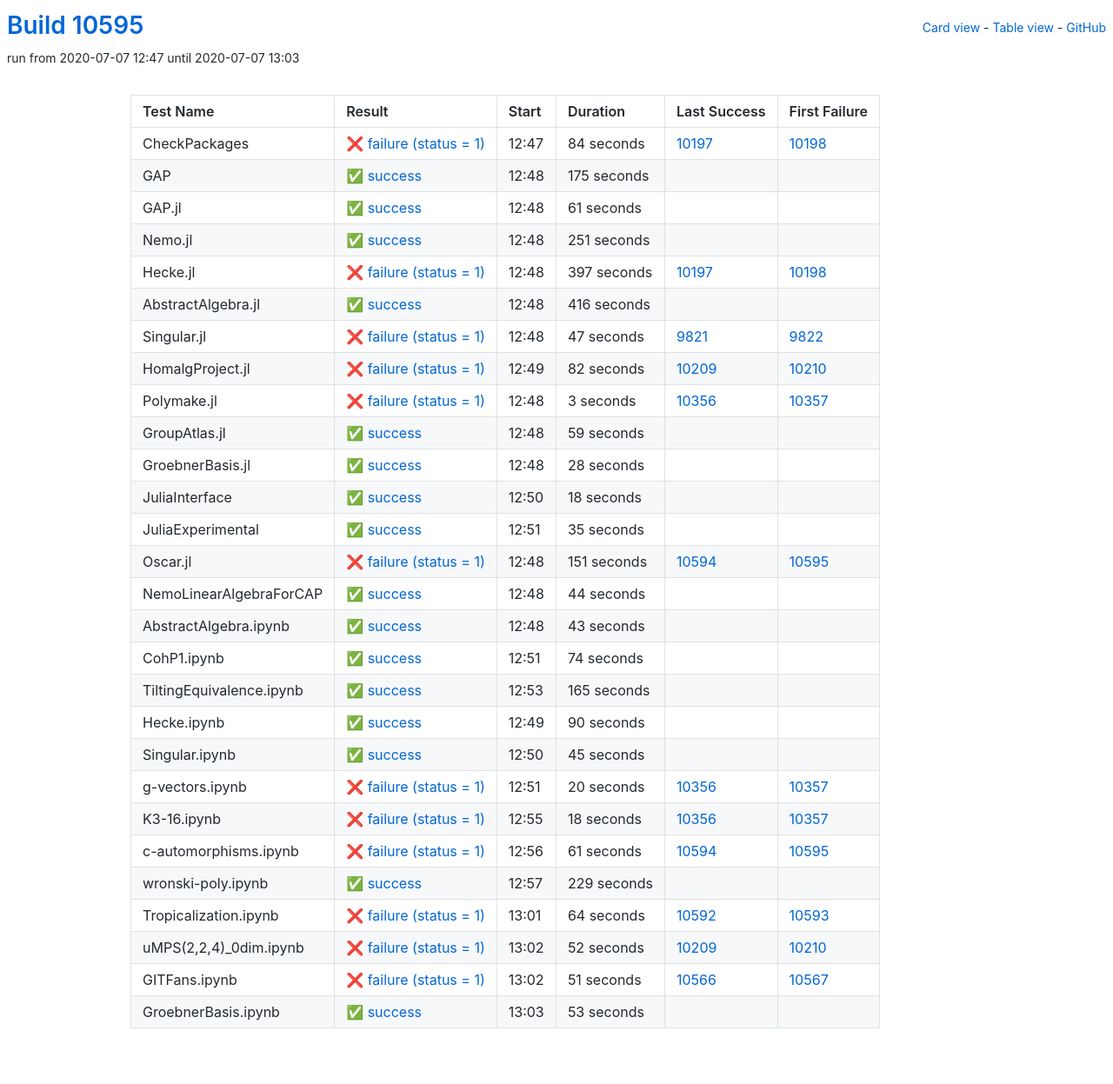
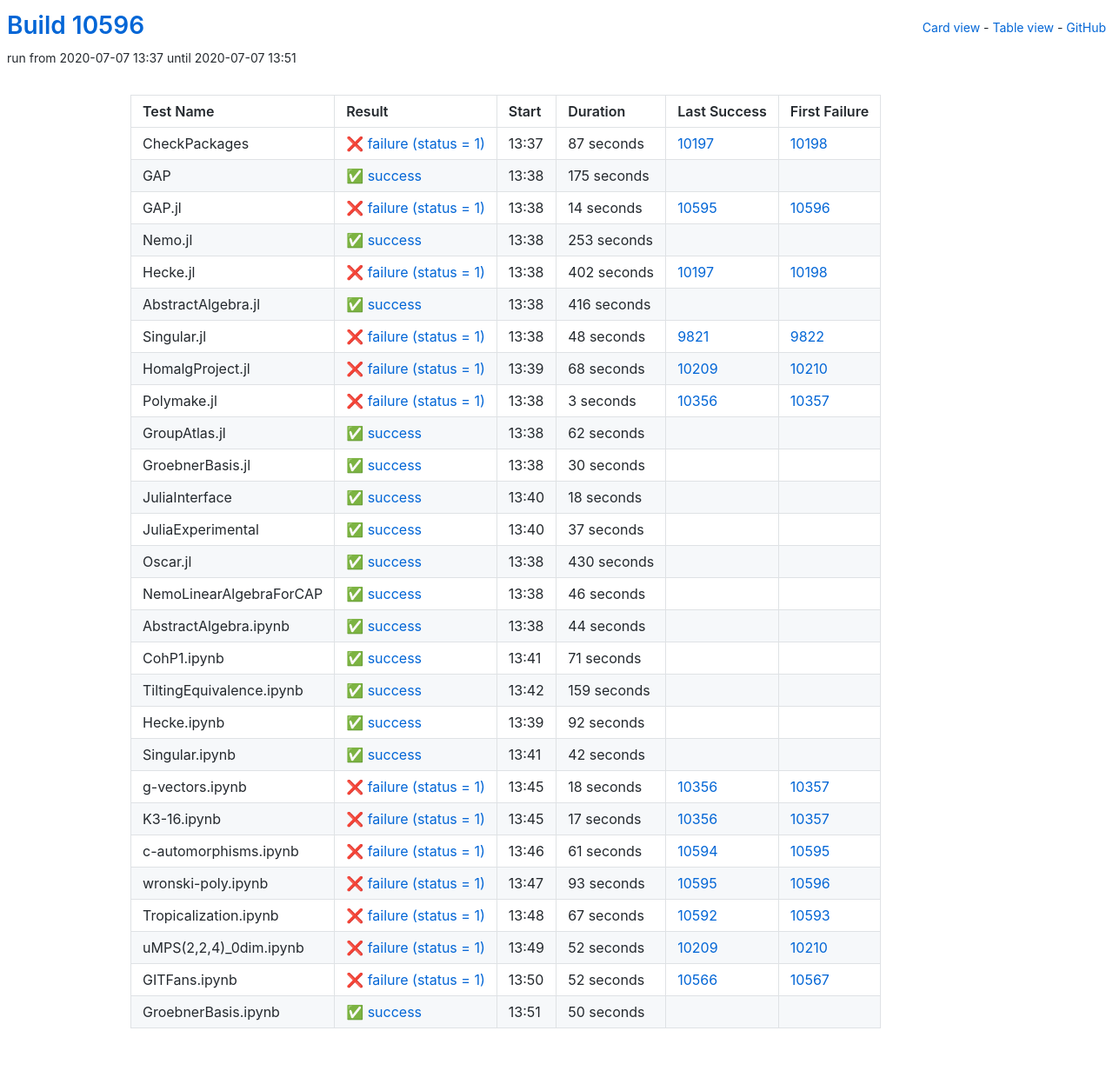
Before and after one commit to oscar-system/oscar-ci-status, a Jekyll site: the page built from table.html, in a window 1280 px wide. Shown: the whole page at 87% size. Built offline with Jekyll 4.4.1, drawn with Linux system fonts in a browser that asks for light colours.

Commit message:
Build #10596

```diff
--- a/_data/ci.yml
+++ b/_data/ci.yml
@@ -1,6 +1,6 @@
 ---
-build: 10595
-build_url: https://oscarci.mathematik.uni-kl.de/job/oscar/10595/
+build: 10596
+build_url: https://oscarci.mathematik.uni-kl.de/job/oscar/10596/
 job: oscar
 organization: oscar-system
 repo: oscar-ci-status
@@ -8,20 +8,20 @@
 tests:
 - name: CheckPackages
   id: checkpackages
-  log: https://oscarci.mathematik.uni-kl.de/job/oscar/10595/artifact/logs/build-10595/CheckPackages.log
-  start: 2020-07-07 12:47
+  log: https://oscarci.mathematik.uni-kl.de/job/oscar/10596/artifact/logs/build-10596/CheckPackages.log
+  start: 2020-07-07 13:37
   success: false
   exitcode: 1
   status: failure
-  duration: 84
+  duration: 87
   last_success: 10197
   last_success_url: https://oscarci.mathematik.uni-kl.de/job/oscar/10197/
   first_failure: 10198
   first_failure_url: https://oscarci.mathematik.uni-kl.de/job/oscar/10198/
 - name: GAP
   id: gap
-  log: https://oscarci.mathematik.uni-kl.de/job/oscar/10595/artifact/logs/build-10595/GAP.log
-  start: 2020-07-07 12:48
+  log: https://oscarci.mathematik.uni-kl.de/job/oscar/10596/artifact/logs/build-10596/GAP.log
+  start: 2020-07-07 13:38
   success: true
   exitcode: 0
   status: success
@@ -32,44 +32,44 @@
   first_failure_url:
 - name: GAP.jl
   id: gap-jl
-  log: https://oscarci.mathematik.uni-kl.de/job/oscar/10595/artifact/logs/build-10595/GAP.jl.log
-  start: 2020-07-07 12:48
+  log: https://oscarci.mathematik.uni-kl.de/job/oscar/10596/artifact/logs/build-10596/GAP.jl.log
+  start: 2020-07-07 13:38
+  success: false
+  exitcode: 1
+  status: failure
+  duration: 14
+  last_success: 10595
+  last_success_url: https://oscarci.mathematik.uni-kl.de/job/oscar/10595/
+  first_failure: 10596
+  first_failure_url: https://oscarci.mathematik.uni-kl.de/job/oscar/10596/
+- name: Nemo.jl
+  id: nemo-jl
+  log: https://oscarci.mathematik.uni-kl.de/job/oscar/10596/artifact/logs/build-10596/Nemo.jl.log
+  start: 2020-07-07 13:38
   success: true
   exitcode: 0
   status: success
-  duration: 61
-  last_success: false
-  last_success_url:
-  first_failure: false
-  first_failure_url:
-- name: Nemo.jl
-  id: nemo-jl
-  log: https://oscarci.mathematik.uni-kl.de/job/oscar/10595/artifact/logs/build-10595/Nemo.jl.log
-  start: 2020-07-07 12:48
-  success: true
-  exitcode: 0
-  status: success
-  duration: 251
+  duration: 253
   last_success: false
   last_success_url:
   first_failure: false
   first_failure_url:
 - name: Hecke.jl
   id: hecke-jl
-  log: https://oscarci.mathematik.uni-kl.de/job/oscar/10595/artifact/logs/build-10595/Hecke.jl.log
-  start: 2020-07-07 12:48
+  log: https://oscarci.mathematik.uni-kl.de/job/oscar/10596/artifact/logs/build-10596/Hecke.jl.log
+  start: 2020-07-07 13:38
   success: false
   exitcode: 1
   status: failure
-  duration: 397
+  duration: 402
   last_success: 10197
   last_success_url: https://oscarci.mathematik.uni-kl.de/job/oscar/10197/
   first_failure: 10198
   first_failure_url: https://oscarci.mathematik.uni-kl.de/job/oscar/10198/
 - name: AbstractAlgebra.jl
   id: abstractalgebra-jl
-  log: https://oscarci.mathematik.uni-kl.de/job/oscar/10595/artifact/logs/build-10595/AbstractAlgebra.jl.log
-  start: 2020-07-07 12:48
+  log: https://oscarci.mathematik.uni-kl.de/job/oscar/10596/artifact/logs/build-10596/AbstractAlgebra.jl.log
+  start: 2020-07-07 13:38
   success: true
   exitcode: 0
   status: success
@@ -80,32 +80,32 @@
   first_failure_url:
 - name: Singular.jl
   id: singular-jl
-  log: https://oscarci.mathematik.uni-kl.de/job/oscar/10595/artifact/logs/build-10595/Singular.jl.log
-  start: 2020-07-07 12:48
+  log: https://oscarci.mathematik.uni-kl.de/job/oscar/10596/artifact/logs/build-10596/Singular.jl.log
+  start: 2020-07-07 13:38
   success: false
   exitcode: 1
   status: failure
-  duration: 47
+  duration: 48
   last_success: 9821
   last_success_url: https://oscarci.mathematik.uni-kl.de/job/oscar/9821/
   first_failure: 9822
   first_failure_url: https://oscarci.mathematik.uni-kl.de/job/oscar/9822/
 - name: HomalgProject.jl
   id: homalgproject-jl
-  log: https://oscarci.mathematik.uni-kl.de/job/oscar/10595/artifact/logs/build-10595/HomalgProject.jl.log
-  start: 2020-07-07 12:49
+  log: https://oscarci.mathematik.uni-kl.de/job/oscar/10596/artifact/logs/build-10596/HomalgProject.jl.log
+  start: 2020-07-07 13:39
   success: false
   exitcode: 1
   status: failure
-  duration: 82
+  duration: 68
   last_success: 10209
   last_success_url: https://oscarci.mathematik.uni-kl.de/job/oscar/10209/
   first_failure: 10210
   first_failure_url: https://oscarci.mathematik.uni-kl.de/job/oscar/10210/
 - name: Polymake.jl
   id: polymake-jl
-  log: https://oscarci.mathematik.uni-kl.de/job/oscar/10595/artifact/logs/build-10595/Polymake.jl.log
-  start: 2020-07-07 12:48
+  log: https://oscarci.mathematik.uni-kl.de/job/oscar/10596/artifact/logs/build-10596/Polymake.jl.log
+  start: 2020-07-07 13:38
   success: false
   exitcode: 1
   status: failure
@@ -116,32 +116,32 @@
   first_failure_url: https://oscarci.mathematik.uni-kl.de/job/oscar/10357/
 - name: GroupAtlas.jl
   id: groupatlas-jl
-  log: https://oscarci.mathematik.uni-kl.de/job/oscar/10595/artifact/logs/build-10595/GroupAtlas.jl.log
-  start: 2020-07-07 12:48
+  log: https://oscarci.mathematik.uni-kl.de/job/oscar/10596/artifact/logs/build-10596/GroupAtlas.jl.log
+  start: 2020-07-07 13:38
   success: true
   exitcode: 0
   status: success
-  duration: 59
+  duration: 62
   last_success: false
   last_success_url:
   first_failure: false
   first_failure_url:
 - name: GroebnerBasis.jl
   id: groebnerbasis-jl
-  log: https://oscarci.mathematik.uni-kl.de/job/oscar/10595/artifact/logs/build-10595/GroebnerBasis.jl.log
-  start: 2020-07-07 12:48
+  log: https://oscarci.mathematik.uni-kl.de/job/oscar/10596/artifact/logs/build-10596/GroebnerBasis.jl.log
+  start: 2020-07-07 13:38
   success: true
   exitcode: 0
   status: success
-  duration: 28
+  duration: 30
   last_success: false
   last_success_url:
   first_failure: false
   first_failure_url:
 - name: JuliaInterface
   id: juliainterface
-  log: https://oscarci.mathematik.uni-kl.de/job/oscar/10595/artifact/logs/build-10595/JuliaInterface.log
-  start: 2020-07-07 12:50
+  log: https://oscarci.mathematik.uni-kl.de/job/oscar/10596/artifact/logs/build-10596/JuliaInterface.log
+  start: 2020-07-07 13:40
   success: true
   exitcode: 0
   status: success
@@ -152,32 +152,44 @@
   first_failure_url:
 - name: JuliaExperimental
   id: juliaexperimental
-  log: https://oscarci.mathematik.uni-kl.de/job/oscar/10595/artifact/logs/build-10595/JuliaExperimental.log
-  start: 2020-07-07 12:51
+  log: https://oscarci.mathematik.uni-kl.de/job/oscar/10596/artifact/logs/build-10596/JuliaExperimental.log
+  start: 2020-07-07 13:40
   success: true
   exitcode: 0
   status: success
-  duration: 35
+  duration: 37
   last_success: false
   last_success_url:
   first_failure: false
   first_failure_url:
 - name: Oscar.jl
   id: oscar-jl
-  log: https://oscarci.mathematik.uni-kl.de/job/oscar/10595/artifact/logs/build-10595/Oscar.jl.log
-  start: 2020-07-07 12:48
-  success: false
-  exitcode: 1
-  status: failure
-  duration: 151
-  last_success: 10594
-  last_success_url: https://oscarci.mathematik.uni-kl.de/job/oscar/10594/
-  first_failure: 10595
-  first_failure_url: https://oscarci.mathematik.uni-kl.de/job/oscar/10595/
+  log: https://oscarci.mathematik.uni-kl.de/job/oscar/10596/artifact/logs/build-10596/Oscar.jl.log
+  start: 2020-07-07 13:38
+  success: true
+  exitcode: 0
+  status: success
+  duration: 430
+  last_success: false
+  last_success_url:
+  first_failure: false
+  first_failure_url:
 - name: NemoLinearAlgebraForCAP
   id: nemolinearalgebraforcap
-  log: https://oscarci.mathematik.uni-kl.de/job/oscar/10595/artifact/logs/build-10595/NemoLinearAlgebraForCAP.log
-  start: 2020-07-07 12:48
+  log: https://oscarci.mathematik.uni-kl.de/job/oscar/10596/artifact/logs/build-10596/NemoLinearAlgebraForCAP.log
+  start: 2020-07-07 13:38
+  success: true
+  exitcode: 0
+  status: success
+  duration: 46
+  last_success: false
+  last_success_url:
+  first_failure: false
+  first_failure_url:
+- name: AbstractAlgebra.ipynb
+  id: abstractalgebra-ipynb
+  log: https://oscarci.mathematik.uni-kl.de/job/oscar/10596/artifact/logs/build-10596/AbstractAlgebra.ipynb.log
+  start: 2020-07-07 13:38
   success: true
   exitcode: 0
   status: success
@@ -186,82 +198,58 @@
   last_success_url:
   first_failure: false
   first_failure_url:
-- name: AbstractAlgebra.ipynb
-  id: abstractalgebra-ipynb
-  log: https://oscarci.mathematik.uni-kl.de/job/oscar/10595/artifact/logs/build-10595/AbstractAlgebra.ipynb.log
-  start: 2020-07-07 12:48
+- name: CohP1.ipynb
+  id: cohp1-ipynb
+  log: https://oscarci.mathematik.uni-kl.de/job/oscar/10596/artifact/logs/build-10596/CohP1.ipynb.log
+  start: 2020-07-07 13:41
   success: true
   exitcode: 0
   status: success
-  duration: 43
-  last_success: false
-  last_success_url:
-  first_failure: false
-  first_failure_url:
-- name: CohP1.ipynb
-  id: cohp1-ipynb
-  log: https://oscarci.mathematik.uni-kl.de/job/oscar/10595/artifact/logs/build-10595/CohP1.ipynb.log
-  start: 2020-07-07 12:51
-  success: true
-  exitcode: 0
-  status: success
-  duration: 74
+  duration: 71
   last_success: false
   last_success_url:
   first_failure: false
   first_failure_url:
 - name: TiltingEquivalence.ipynb
   id: tiltingequivalence-ipynb
-  log: https://oscarci.mathematik.uni-kl.de/job/oscar/10595/artifact/logs/build-10595/TiltingEquivalence.ipynb.log
-  start: 2020-07-07 12:53
+  log: https://oscarci.mathematik.uni-kl.de/job/oscar/10596/artifact/logs/build-10596/TiltingEquivalence.ipynb.log
+  start: 2020-07-07 13:42
   success: true
   exitcode: 0
   status: success
-  duration: 165
+  duration: 159
   last_success: false
   last_success_url:
   first_failure: false
   first_failure_url:
 - name: Hecke.ipynb
   id: hecke-ipynb
-  log: https://oscarci.mathematik.uni-kl.de/job/oscar/10595/artifact/logs/build-10595/Hecke.ipynb.log
-  start: 2020-07-07 12:49
+  log: https://oscarci.mathematik.uni-kl.de/job/oscar/10596/artifact/logs/build-10596/Hecke.ipynb.log
+  start: 2020-07-07 13:39
   success: true
   exitcode: 0
   status: success
-  duration: 90
+  duration: 92
   last_success: false
   last_success_url:
   first_failure: false
   first_failure_url:
 - name: Singular.ipynb
   id: singular-ipynb
-  log: https://oscarci.mathematik.uni-kl.de/job/oscar/10595/artifact/logs/build-10595/Singular.ipynb.log
-  start: 2020-07-07 12:50
+  log: https://oscarci.mathematik.uni-kl.de/job/oscar/10596/artifact/logs/build-10596/Singular.ipynb.log
+  start: 2020-07-07 13:41
   success: true
   exitcode: 0
   status: success
-  duration: 45
+  duration: 42
   last_success: false
   last_success_url:
   first_failure: false
   first_failure_url:
 - name: g-vectors.ipynb
   id: g-vectors-ipynb
-  log: https://oscarci.mathematik.uni-kl.de/job/oscar/10595/artifact/logs/build-10595/g-vectors.ipynb.log
-  start: 2020-07-07 12:51
-  success: false
-  exitcode: 1
-  status: failure
-  duration: 20
-  last_success: 10356
-  last_success_url: https://oscarci.mathematik.uni-kl.de/job/oscar/10356/
-  first_failure: 10357
-  first_failure_url: https://oscarci.mathematik.uni-kl.de/job/oscar/10357/
-- name: K3-16.ipynb
-  id: k3-16-ipynb
-  log: https://oscarci.mathematik.uni-kl.de/job/oscar/10595/artifact/logs/build-10595/K3-16.ipynb.log
-  start: 2020-07-07 12:55
+  log: https://oscarci.mathematik.uni-kl.de/job/oscar/10596/artifact/logs/build-10596/g-vectors.ipynb.log
+  start: 2020-07-07 13:45
   success: false
   exitcode: 1
   status: failure
@@ -270,10 +258,22 @@
   last_success_url: https://oscarci.mathematik.uni-kl.de/job/oscar/10356/
   first_failure: 10357
   first_failure_url: https://oscarci.mathematik.uni-kl.de/job/oscar/10357/
+- name: K3-16.ipynb
+  id: k3-16-ipynb
+  log: https://oscarci.mathematik.uni-kl.de/job/oscar/10596/artifact/logs/build-10596/K3-16.ipynb.log
+  start: 2020-07-07 13:45
+  success: false
+  exitcode: 1
+  status: failure
+  duration: 17
+  last_success: 10356
+  last_success_url: https://oscarci.mathematik.uni-kl.de/job/oscar/10356/
+  first_failure: 10357
+  first_failure_url: https://oscarci.mathematik.uni-kl.de/job/oscar/10357/
 - name: c-automorphisms.ipynb
   id: c-automorphisms-ipynb
-  log: https://oscarci.mathematik.uni-kl.de/job/oscar/10595/artifact/logs/build-10595/c-automorphisms.ipynb.log
-  start: 2020-07-07 12:56
+  log: https://oscarci.mathematik.uni-kl.de/job/oscar/10596/artifact/logs/build-10596/c-automorphisms.ipynb.log
+  start: 2020-07-07 13:46
   success: false
   exitcode: 1
   status: failure
@@ -284,32 +284,32 @@
   first_failure_url: https://oscarci.mathematik.uni-kl.de/job/oscar/10595/
 - name: wronski-poly.ipynb
   id: wronski-poly-ipynb
-  log: https://oscarci.mathematik.uni-kl.de/job/oscar/10595/artifact/logs/build-10595/wronski-poly.ipynb.log
-  start: 2020-07-07 12:57
-  success: true
-  exitcode: 0
-  status: success
-  duration: 229
-  last_success: false
-  last_success_url:
-  first_failure: false
-  first_failure_url:
-- name: Tropicalization.ipynb
-  id: tropicalization-ipynb
-  log: https://oscarci.mathematik.uni-kl.de/job/oscar/10595/artifact/logs/build-10595/Tropicalization.ipynb.log
-  start: 2020-07-07 13:01
+  log: https://oscarci.mathematik.uni-kl.de/job/oscar/10596/artifact/logs/build-10596/wronski-poly.ipynb.log
+  start: 2020-07-07 13:47
   success: false
   exitcode: 1
   status: failure
-  duration: 64
+  duration: 93
+  last_success: 10595
+  last_success_url: https://oscarci.mathematik.uni-kl.de/job/oscar/10595/
+  first_failure: 10596
+  first_failure_url: https://oscarci.mathematik.uni-kl.de/job/oscar/10596/
+- name: Tropicalization.ipynb
+  id: tropicalization-ipynb
+  log: https://oscarci.mathematik.uni-kl.de/job/oscar/10596/artifact/logs/build-10596/Tropicalization.ipynb.log
+  start: 2020-07-07 13:48
+  success: false
+  exitcode: 1
+  status: failure
+  duration: 67
   last_success: 10592
   last_success_url: https://oscarci.mathematik.uni-kl.de/job/oscar/10592/
   first_failure: 10593
   first_failure_url: https://oscarci.mathematik.uni-kl.de/job/oscar/10593/
 - name: uMPS(2,2,4)_0dim.ipynb
   id: umps-2-2-4-0dim-ipynb
-  log: https://oscarci.mathematik.uni-kl.de/job/oscar/10595/artifact/logs/build-10595/uMPS-2-2-4-_0dim.ipynb.log
-  start: 2020-07-07 13:02
+  log: https://oscarci.mathematik.uni-kl.de/job/oscar/10596/artifact/logs/build-10596/uMPS-2-2-4-_0dim.ipynb.log
+  start: 2020-07-07 13:49
   success: false
   exitcode: 1
   status: failure
@@ -320,24 +320,24 @@
   first_failure_url: https://oscarci.mathematik.uni-kl.de/job/oscar/10210/
 - name: GITFans.ipynb
   id: gitfans-ipynb
-  log: https://oscarci.mathematik.uni-kl.de/job/oscar/10595/artifact/logs/build-10595/GITFans.ipynb.log
-  start: 2020-07-07 13:02
+  log: https://oscarci.mathematik.uni-kl.de/job/oscar/10596/artifact/logs/build-10596/GITFans.ipynb.log
+  start: 2020-07-07 13:50
   success: false
   exitcode: 1
   status: failure
-  duration: 51
+  duration: 52
   last_success: 10566
   last_success_url: https://oscarci.mathematik.uni-kl.de/job/oscar/10566/
   first_failure: 10567
   first_failure_url: https://oscarci.mathematik.uni-kl.de/job/oscar/10567/
 - name: GroebnerBasis.ipynb
   id: groebnerbasis-ipynb
-  log: https://oscarci.mathematik.uni-kl.de/job/oscar/10595/artifact/logs/build-10595/GroebnerBasis.ipynb.log
-  start: 2020-07-07 13:03
+  log: https://oscarci.mathematik.uni-kl.de/job/oscar/10596/artifact/logs/build-10596/GroebnerBasis.ipynb.log
+  start: 2020-07-07 13:51
   success: true
   exitcode: 0
   status: success
-  duration: 53
+  duration: 50
   last_success: false
   last_success_url:
   first_failure: false
```
Also changed, not shown: README.md.
